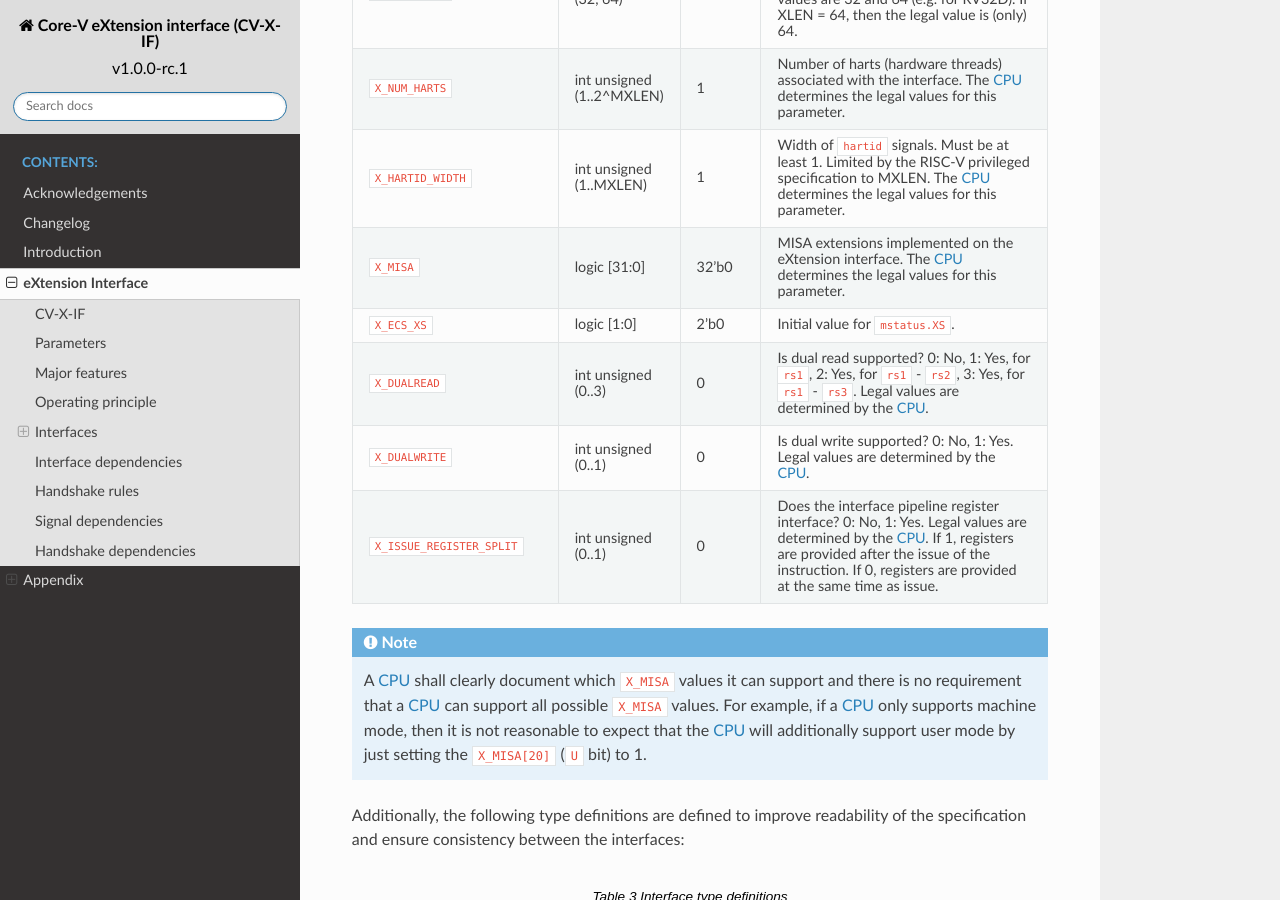
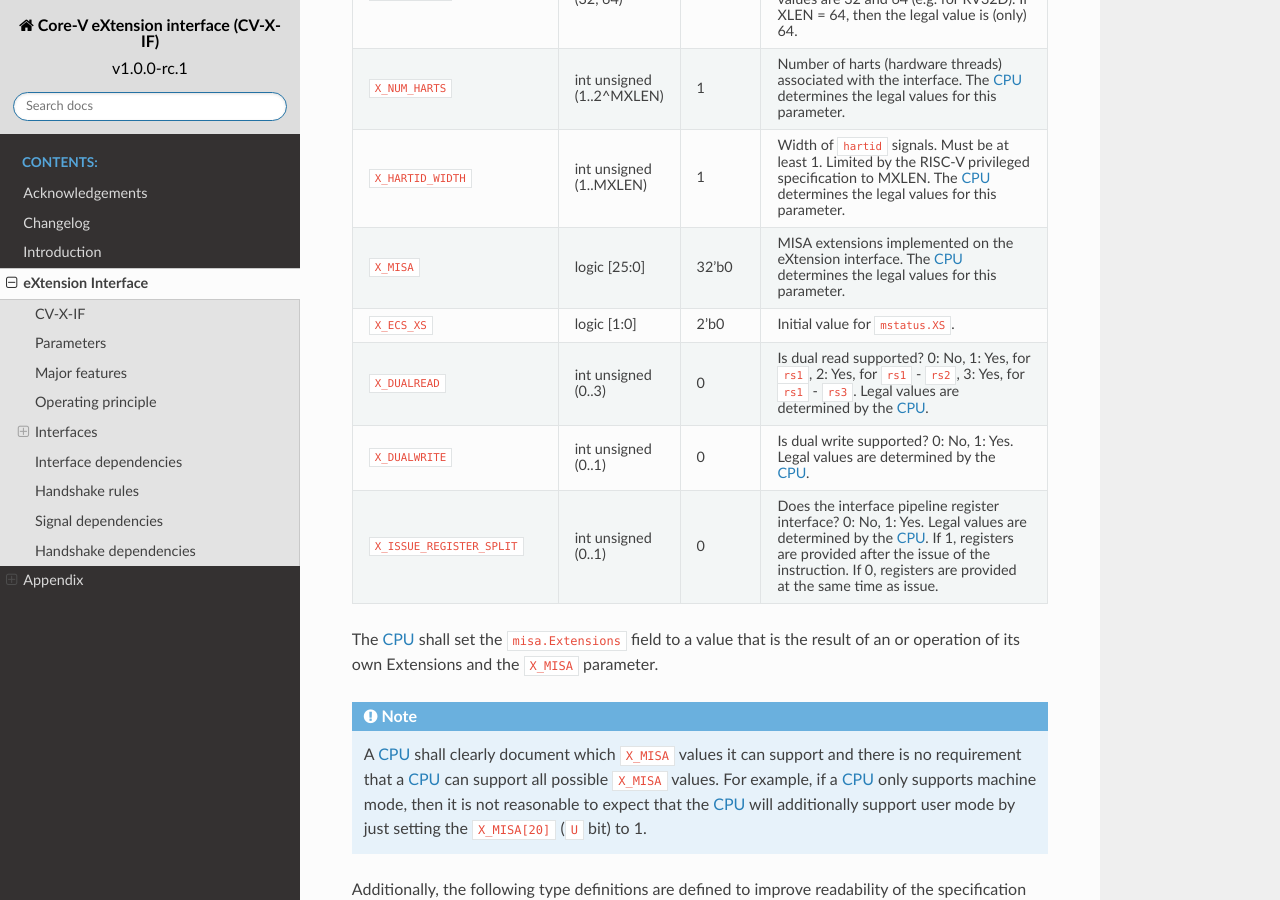
Before and after one commit to openhwgroup/core-v-xif, a Sphinx documentation site: the page built from docs/source/x_ext.rst, in a window 1280 px wide and 900 px high, scrolled down 1176 px. Built offline with Sphinx 7.4.7 and the Read the Docs theme 2.0.0, drawn with Linux system fonts in a browser that asks for light colours.

Commit message:
Improving X_MISA parameter - clarifying what a CPU is expected to do with this parameter - Adjusting the range of the paramter   - old range was 32:0   - range according to RV spec is MXLEN-1:0   - new range is 25:0, as this is where the Extensions field is

```diff
--- a/docs/source/x_ext.rst
+++ b/docs/source/x_ext.rst
@@ -65,7 +65,7 @@ The CV-X-IF specification contains the following parameters:
   |                              |                        |               | to MXLEN.                                                          |
   |                              |                        |               | The |processor| determines the legal values for this parameter.    |
   +------------------------------+------------------------+---------------+--------------------------------------------------------------------+
-  | ``X_MISA``                   | logic [31:0]           | 32'b0         | MISA extensions implemented on the eXtension interface.            |
+  | ``X_MISA``                   | logic [25:0]           | 32'b0         | MISA extensions implemented on the eXtension interface.            |
   |                              |                        |               | The |processor| determines the legal values for this parameter.    |
   +------------------------------+------------------------+---------------+--------------------------------------------------------------------+
   | ``X_ECS_XS``                 | logic [1:0]            | 2'b0          | Initial value for ``mstatus.XS``.                                  |
@@ -82,6 +82,8 @@ The CV-X-IF specification contains the following parameters:
   |                              |                        |               | If 1, registers are provided after the issue of the instruction.   |
   |                              |                        |               | If 0, registers are provided at the same time as issue.            |
   +------------------------------+------------------------+---------------+--------------------------------------------------------------------+
+
+The |processor| shall set the ``misa.Extensions`` field to a value that is the result of an or operation of its own Extensions and the ``X_MISA`` parameter.
 
 .. only:: MemoryIf
 
```
Also changed, not shown: 1 other file.
